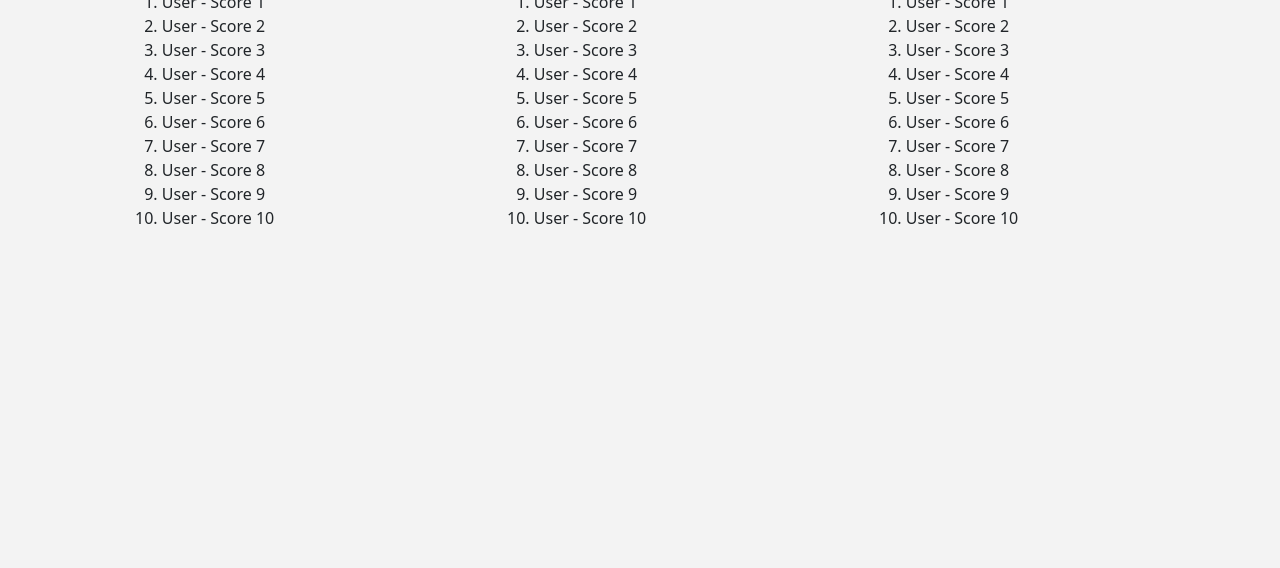
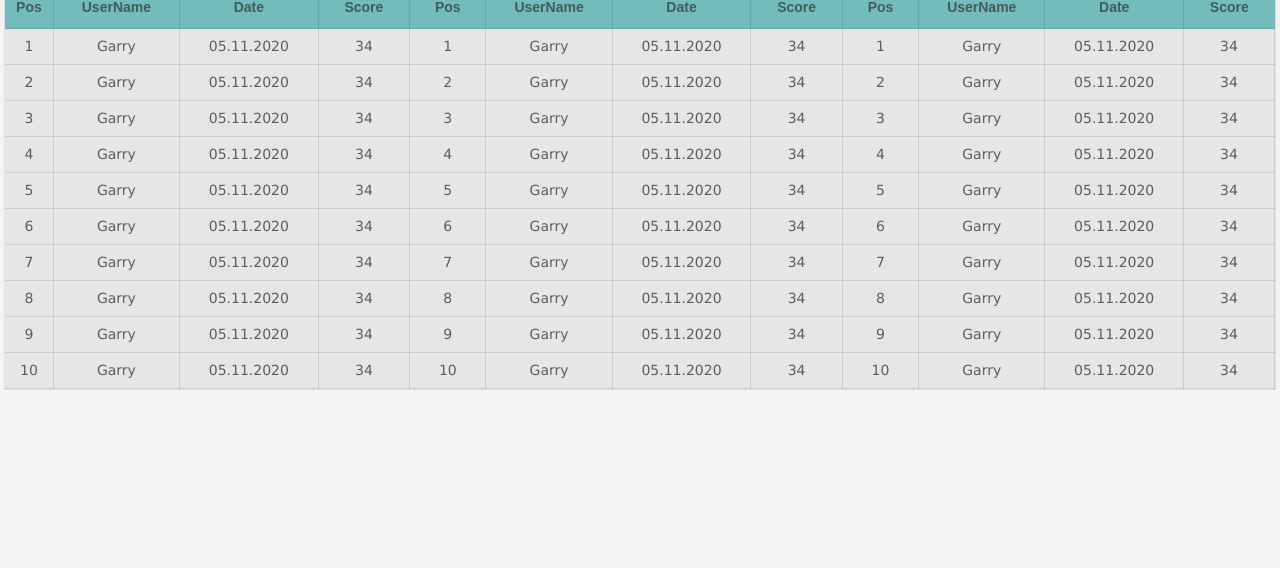
Before and after one commit to SamQuintero/Buscaminas, a plain HTML site: page scores.html in a window 1280 px wide. Shown: the part 232-800 px from the top of the page. Drawn offline with nearby package versions, Linux system fonts and the light colour scheme; a web font is replaced by a local one.

Commit message:
Styles in users and scores

```diff
--- a/scores.html
+++ b/scores.html
@@ -13,7 +13,7 @@
     <script src="https://kit.fontawesome.com/c69dfcfab2.js" crossorigin="anonymous"></script>
     <link rel="preconnect" href="https://fonts.googleapis.com">
     <link rel="preconnect" href="https://fonts.gstatic.com" crossorigin>
-    <link href="https://fonts.googleapis.com/css2?family=Anton&family=Prompt:ital,wght@1,900&display=swap" rel="stylesheet">
+    <link href="https://fonts.googleapis.com/css2?family=Anton&family=Kdam+Thmor+Pro&family=Patua+One&family=Pixelify+Sans:wght@700&family=Prompt:ital,wght@1,900&family=Titan+One&display=swap" rel="stylesheet">
     <link rel="stylesheet" href="styles.css">
 
 </head>
@@ -53,32 +53,32 @@
     <div class="modal fade" id="settings_modal" tabindex="-1" data-bs-backdrop="static" data-bs-keyboard="false" role="dialog" aria-labelledby="modalTitleId" aria-hidden="true">
       <div class="modal-dialog modal-dialog-scrollable modal-dialog-centered modal-sm" role="document">
         <div class="modal-content">
-          <div class="modal-header text-light p-2">
-              <h5 class="modal-title">Opciones</h5>
-              <button type="button" class="btn-close btn-close-white mr-1" data-bs-dismiss="modal" aria-label="Close"></button>
+          <div class="modal-header text-dark p-2">
+              <h5 class="modal-title" style="color: #00262C;">Opciones</h5>
+              <button type="button" class="btn-close  mr-1" data-bs-dismiss="modal" aria-label="Close"></button>
           </div>
-          <div class="modal-body d-flex justify-content-center bg-secondary">
+          <div class="modal-body d-flex justify-content-center " style="background-color: #E6E6E6;">
             <form>
               <div class="bg-light rounded p-3">
-                <input id="easy" type="radio" class="form-check-input" name="difficulty_level">
+                <input id="easy" type="radio" class="form-check-input checkbox" name="difficulty_level">
                 <label for="easy" class="form-label"><b>Fácil</b></label>
                 <br>
-                <input id="normal" type="radio" class="form-check-input" name="difficulty_level" checked>
+                <input id="normal" type="radio" class="form-check-input checkbox" name="difficulty_level" checked>
                 <label for="normal" class="form-label"><b>Normal</b></label>
                 <br>
-                <input id="hard" type="radio" class="form-check-input" name="difficulty_level">
+                <input id="hard" type="radio" class="form-check-input checkbox " name="difficulty_level">
                 <label for="hard" class="form-label"><b>Difícil</b></label>
               </div>
               <br><br>
               <div class="bg-light rounded p-3">
-                <input id="music" type="checkbox" class="form-check-input" checked>
+                <input id="music" type="checkbox" class="form-check-input checkbox" checked>
                 <label for="music" class="form-label"><b>Música</b></label>
-                <input id="sound" type="checkbox" class="form-check-input" checked>
+                <input id="sound" type="checkbox" class="form-check-input checkbox" checked>
                 <label for="sound" class="form-label"><b>Sonido</b></label>
               </div>
               <br><br>
-              <button type="button" class="btn btn-success">Guardar</button>
-              <button type="button" class="btn btn-danger" data-bs-dismiss="modal" aria-label="Close">Cancelar</button>
+              <button type="button" class="btn" style="background-color: #8dbc84; color:#f1f1f1">Guardar</button>
+              <button type="button" class="btn " style="background-color: #e47e88; color:#e7e7e7" data-bs-dismiss="modal" aria-label="Close">Cancelar</button>
             </form>
           </div>
         </div>
@@ -90,8 +90,8 @@
       <div class="modal-dialog modal-dialog-scrollable modal-dialog-centered modal-sm" role="document">
         <div class="modal-content">
           <div class="modal-header text-light p-2">
-              <h5 class="modal-title" id="modalTitleId">Iniciar sesión</h5>
-                <button type="button" class="btn-close btn-close-white mr-1" data-bs-dismiss="modal" aria-label="Close"></button>
+            <h5 class="modal-title" id="modalTitleId" style="color:#00262C" >Iniciar sesión</h5>
+              <button type="button" class="btn-close mr-1" data-bs-dismiss="modal" aria-label="Close"></button>
           </div>
           <div class="modal-body">
             <form>
@@ -106,13 +106,13 @@
                 <i class='fas fa-key input-group-text' style="padding-top:10px;"></i>
               </div>
               <div class="d-flex justify-content-center">
-                  <button type="submit" class="btn btn-primary">Login</button>
+                <button type="submit" class="btn" style="background-color:#A48ABD; color:#fcfcfc">Login</button>
               </div>
             </form>
           </div>
           <div class="modal-footer justify-content-center">
             <span>¿No tienes cuenta?</span>
-              <a role="button" style="color:blue;" data-bs-toggle="modal" data-bs-target="#register_modal">Registrate aquí</a>
+            <a role="button" style="color:rgb(53, 159, 157);" data-bs-toggle="modal" data-bs-target="#register_modal">Registrate aquí</a>
           </div>
         </div>
       </div>
@@ -146,7 +146,7 @@
               </div>
             </div>
             <div class="modal-footer">
-                <button type="submit" class="btn btn-success">Registrarse</button>
+              <button type="submit" class="btn" style="background-color: #8dbc84; color:#f1f1f1">Registrarse</button>
             </div>
           </form>
         </div>
@@ -154,65 +154,174 @@
     </div>
   </header>
   <main>
-    <div class="container m-3">
+    <div class=" m-3">
       <div class="row">
         <div>
-          <h1>Top Scores</h1>
-        </div>
-        <div class="row mt-5">
-            <div class="col-4 d-flex justify-content-center">
-                <h2>Fácil</h2>
-            </div>
-            <div class="col-4 d-flex justify-content-center">
-                <h2>Normal</h2>
-            </div>
-            <div class="col-4 d-flex justify-content-center">
-                <h2>Difícil</h2>
+          <h1 style="font-family: 'Kdam Thmor Pro', sans-serif;">Top Scores</h1>
         </div>
       </div>
-        <div class="row">
-            <div class="col-4 d-flex justify-content-center">
-                <ol>
-                    <li>User - Score 1</li>
-                    <li>User - Score 2</li>
-                    <li>User - Score 3</li>
-                    <li>User - Score 4</li>
-                    <li>User - Score 5</li>
-                    <li>User - Score 6</li>
-                    <li>User - Score 7</li>
-                    <li>User - Score 8</li>
-                    <li>User - Score 9</li>
-                    <li>User - Score 10</li>
-                </ol>
-            </div>
-            <div class="col-4 d-flex justify-content-center">
-                <ol>
-                    <li>User - Score 1</li>
-                    <li>User - Score 2</li>
-                    <li>User - Score 3</li>
-                    <li>User - Score 4</li>
-                    <li>User - Score 5</li>
-                    <li>User - Score 6</li>
-                    <li>User - Score 7</li>
-                    <li>User - Score 8</li>
-                    <li>User - Score 9</li>
-                    <li>User - Score 10</li>
-                </ol>
-            </div>
-            <div class="col-4 d-flex justify-content-center">
-                <ol>
-                    <li>User - Score 1</li>
-                    <li>User - Score 2</li>
-                    <li>User - Score 3</li>
-                    <li>User - Score 4</li>
-                    <li>User - Score 5</li>
-                    <li>User - Score 6</li>
-                    <li>User - Score 7</li>
-                    <li>User - Score 8</li>
-                    <li>User - Score 9</li>
-                    <li>User - Score 10</li>
-                </ol>
-            </div>
+      <div class="row mt-5 d-flex justify-content-center border wrapper">
+            <table >
+              <tr>
+                <th colspan="4" style="text-align: center;">Fácil</th>
+                <th colspan="4"  style="text-align: center;">Normal</th>
+                <th colspan="4" style="text-align: center;">Difícil</th>
+              </tr>
+              <tr>
+                <th>Pos</th>
+                <th>UserName</th>
+                <th>Date</th>
+                <th>Score</th>
+                <th>Pos</th>
+                <th>UserName</th>
+                <th>Date</th>
+                <th>Score</th>
+                <th>Pos</th>
+                <th>UserName</th>
+                <th>Date</th>
+                <th>Score</th>
+              </tr>
+              <tr>
+                <td>1</td>
+                <td>Garry</td>
+                <td>05.11.2020</td>
+                <td>34</td>
+                <td>1</td>
+                <td>Garry</td>
+                <td>05.11.2020</td>
+                <td>34</td>
+                <td>1</td>
+                <td>Garry</td>
+                <td>05.11.2020</td>
+                <td>34</td>
+              </tr>
+              <tr>
+                <td>2</td>
+                <td>Garry</td>
+                <td>05.11.2020</td>
+                <td>34</td>
+                <td>2</td>
+                <td>Garry</td>
+                <td>05.11.2020</td>
+                <td>34</td>
+                <td>2</td>
+                <td>Garry</td>
+                <td>05.11.2020</td>
+                <td>34</td>
+              </tr>
+              <tr>
+                <td>3</td>
+                <td>Garry</td>
+                <td>05.11.2020</td>
+                <td>34</td>
+                <td>3</td>
+                <td>Garry</td>
+                <td>05.11.2020</td>
+                <td>34</td>
+                <td>3</td>
+                <td>Garry</td>
+                <td>05.11.2020</td>
+                <td>34</td>
+              </tr>
+              <tr>
+                <td>4</td>
+                <td>Garry</td>
+                <td>05.11.2020</td>
+                <td>34</td>
+                <td>4</td>
+                <td>Garry</td>
+                <td>05.11.2020</td>
+                <td>34</td>
+                <td>4</td>
+                <td>Garry</td>
+                <td>05.11.2020</td>
+                <td>34</td>
+              </tr>
+              <tr>
+                <td>5</td>
+                <td>Garry</td>
+                <td>05.11.2020</td>
+                <td>34</td>
+                <td>5</td>
+                <td>Garry</td>
+                <td>05.11.2020</td>
+                <td>34</td>
+                <td>5</td>
+                <td>Garry</td>
+                <td>05.11.2020</td>
+                <td>34</td>
+              </tr>
+              <tr>
+                <td>6</td>
+                <td>Garry</td>
+                <td>05.11.2020</td>
+                <td>34</td>
+                <td>6</td>
+                <td>Garry</td>
+                <td>05.11.2020</td>
+                <td>34</td>
+                <td>6</td>
+                <td>Garry</td>
+                <td>05.11.2020</td>
+                <td>34</td>
+              </tr>
+              <tr>
+                <td>7</td>
+                <td>Garry</td>
+                <td>05.11.2020</td>
+                <td>34</td>
+                <td>7</td>
+                <td>Garry</td>
+                <td>05.11.2020</td>
+                <td>34</td>
+                <td>7</td>
+                <td>Garry</td>
+                <td>05.11.2020</td>
+                <td>34</td>
+              </tr>
+              <tr>
+                <td>8</td>
+                <td>Garry</td>
+                <td>05.11.2020</td>
+                <td>34</td>
+                <td>8</td>
+                <td>Garry</td>
+                <td>05.11.2020</td>
+                <td>34</td>
+                <td>8</td>
+                <td>Garry</td>
+                <td>05.11.2020</td>
+                <td>34</td>
+              </tr>
+              <tr>
+                <td>9</td>
+                <td>Garry</td>
+                <td>05.11.2020</td>
+                <td>34</td>
+                <td>9</td>
+                <td>Garry</td>
+                <td>05.11.2020</td>
+                <td>34</td>
+                <td>9</td>
+                <td>Garry</td>
+                <td>05.11.2020</td>
+                <td>34</td>
+              </tr>
+              <tr>
+                <td>10</td>
+                <td>Garry</td>
+                <td>05.11.2020</td>
+                <td>34</td>
+                <td>10</td>
+                <td>Garry</td>
+                <td>05.11.2020</td>
+                <td>34</td>
+                <td>10</td>
+                <td>Garry</td>
+                <td>05.11.2020</td>
+                <td>34</td>
+              </tr>
+            </table>
         </div>
       </div>
     </div>
--- a/styles.css
+++ b/styles.css
@@ -149,3 +149,49 @@ body{
     border: none;
 
   }
+  .wrapper {
+    display: flex;
+    justify-content: center;
+    align-items: center;
+
+  }
+
+  table {
+  font-family: "Lucida Sans Unicode", "Lucida Grande", Sans-Serif;
+  font-size: 14px;
+  border-radius: 10px;
+  border-spacing: 0;
+  text-align: center;
+  }
+
+  th {
+    font-family: 'Kdam Thmor Pro', sans-serif;
+    background: rgb(116, 188, 187) ;
+    padding: 10px 20px;
+        color: rgb(66, 92, 92) ;
+  }
+  th, td {
+  border-style: solid;
+  border-width: 0 1px 1px 0;
+  border-color: rgba(0,0,0,0.1);
+  }
+
+  th:first-child {
+  border-top-left-radius: 5px;
+  }
+  th:last-child {
+  border-top-right-radius: 5px;
+  border-right: none;
+  }
+  th:first-child, td:first-child {
+  padding: 7px 8px;
+  }
+
+  td {
+    padding: 7px 20px;
+    background: rgba(230,230,230,1);
+    color: rgba(0, 0, 0, 0.6);
+  }
+  h1{
+    font-family: 'Kdam Thmor Pro', sans-serif;
+  }
```
Also changed, not shown: minas.html (+1 -1 lines), user.html (+26 -25 lines). Lines whose indentation alone changed are shown as unchanged.
